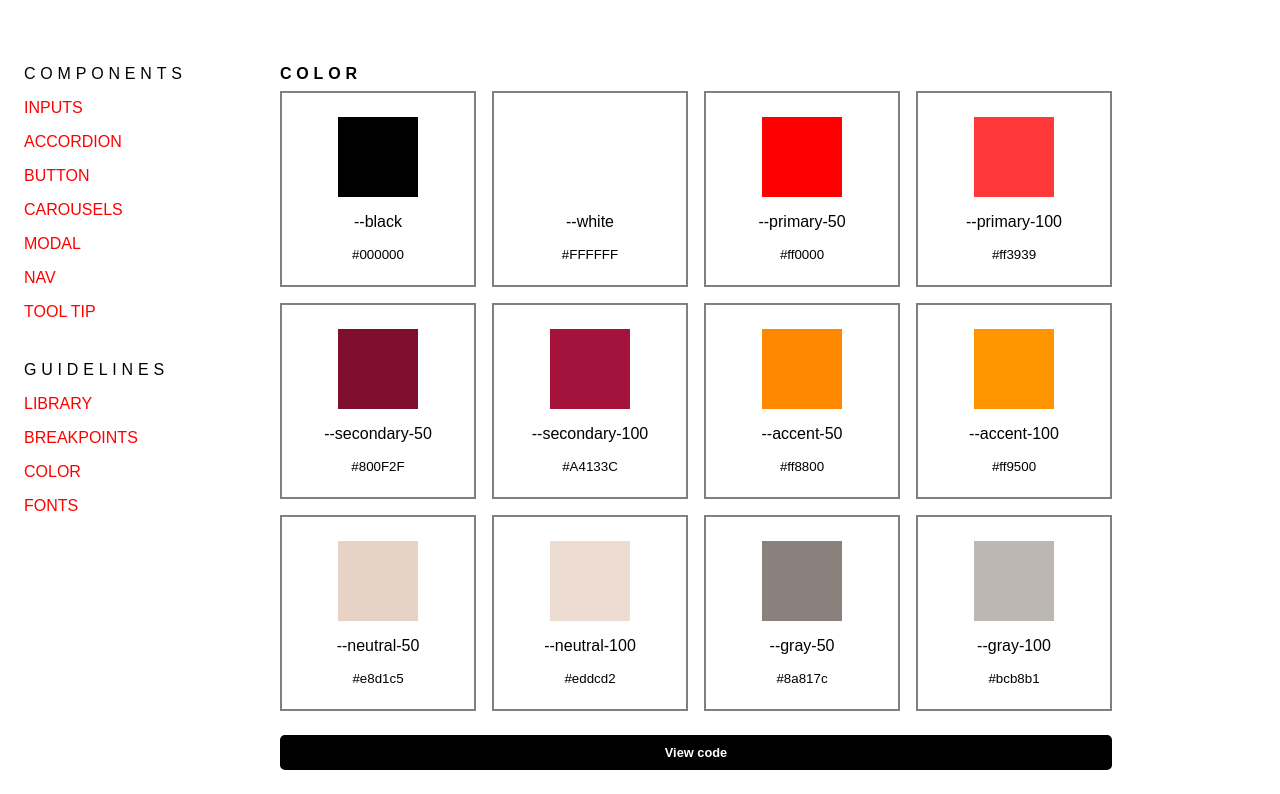
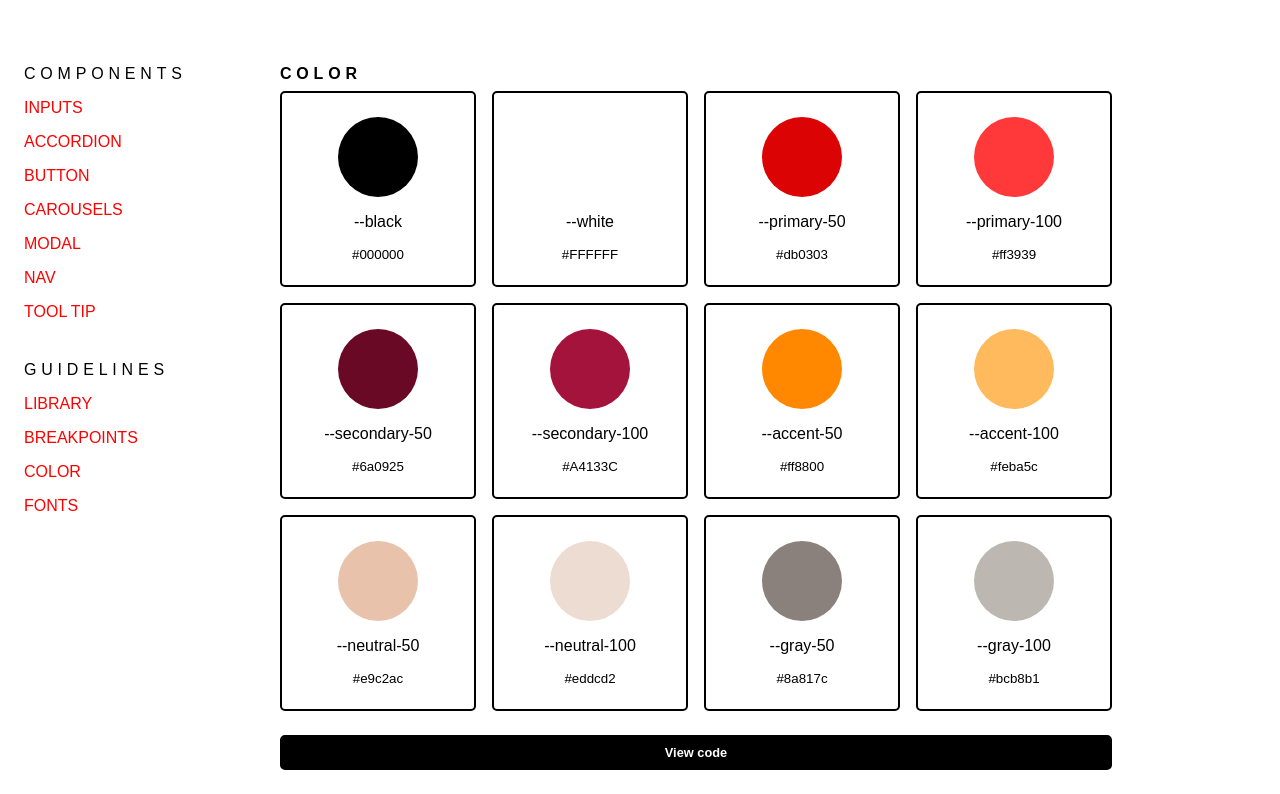
Before and after one commit to geletkaplus/pattern-library, a Gatsby site: page /color in a window 1280 px wide. Shown: the part 125-919 px from the top of the page. Built offline with nearby package versions, Linux system fonts and the light colour scheme; Gatsby itself is replaced by a stand-in of ours.

Commit message:
update colors page

```diff
--- a/src/components/patterns/TextCarousel.jsx
+++ b/src/components/patterns/carousels/TextCarousel.jsx
@@ -1,8 +1,8 @@
 import React, { useEffect, useState } from 'react';
 import { useSwipeable } from 'react-swipeable';
-import HeaderWithLine from './HeaderWithLine';
-import left from '../../images/left-white-caret.svg';
-import right from '../../images/right-white-caret.svg';
+import HeaderWithLine from '../HeaderWithLine';
+import left from '../../../images/left-white-caret.svg';
+import right from '../../../images/right-white-caret.svg';
 import styled from 'styled-components';
 
 const StyledTextCarousel = styled.div`
--- a/src/pages/carousels.jsx
+++ b/src/pages/carousels.jsx
@@ -2,10 +2,10 @@ import React from 'react';
 import PatternTemplate from '../components/PatternTemplate';
 import TextCarousel, {
   TextCarouselItem,
-} from '../components/patterns/TextCarousel';
+} from '../components/patterns/carousels/TextCarousel';
 import ImageCarousel, {
   ImageCarouselItem,
-} from '../components/patterns/ImageCarousel';
+} from '../components/patterns/carousels/ImageCarousel';
 import image1 from '../images/image-1.jpg';
 import image2 from '../images/image-2.jpg';
 import image3 from '../images/image-3.jpg';
--- a/src/pages/color.jsx
+++ b/src/pages/color.jsx
@@ -4,17 +4,19 @@ import styled from 'styled-components';
 
 const StyledBlock = styled.div`
   display: flex;
-  border: 2px solid gray;
+  border: 2px solid black;
   width: 11rem;
   height: 11rem;
   flex-direction: column;
   align-items: center;
   justify-content: center;
   padding: 0.5rem;
+  border-radius: 5px;
 
   .color {
     width: 5rem;
     height: 5rem;
+    border-radius: 100px;
   }
 `;
 
@@ -32,13 +34,13 @@ const Block = () => {
   const colors = [
     { hex: '#000000', name: '--black' },
     { hex: '#FFFFFF', name: '--white' },
-    { hex: '#ff0000', name: '--primary-50' },
+    { hex: '#db0303', name: '--primary-50' },
     { hex: '#ff3939', name: '--primary-100' },
-    { hex: '#800F2F', name: '--secondary-50' },
+    { hex: '#6a0925', name: '--secondary-50' },
     { hex: '#A4133C', name: '--secondary-100' },
     { hex: '#ff8800', name: '--accent-50' },
-    { hex: '#ff9500', name: '--accent-100' },
-    { hex: '#e8d1c5', name: '--neutral-50' },
+    { hex: '#feba5c', name: '--accent-100' },
+    { hex: '#e9c2ac', name: '--neutral-50' },
     { hex: '#eddcd2', name: '--neutral-100' },
     { hex: '#8a817c', name: '--gray-50' },
     { hex: '#bcb8b1', name: '--gray-100' },
@@ -66,19 +68,19 @@ const ColorPalette = createGlobalStyle\`
     --white: #FFFFFF;
 
     // Primary
-    --primary-50: #ff0000;
+    --primary-50: #db0303;
     --primary-100: #ff3939;
 
     // Secondary
-    --secondary-50: #800F2F;
+    --secondary-50: #6a0925;
     --secondary-100: #A4133C;
 
     // Accent
     --accent-50: #ff8800;
-    --accent-100: #ff9500;
+    --accent-100: #feba5c;
 
     // Neutral
-    --neutral-50: #e8d1c5;
+    --neutral-50: #e9c2ac;
     --neutral-100: #eddcd2;
 
     // Gray
```
Also changed, not shown: src/components/patterns/carousels/ImageCarousel.jsx (renamed from src/components/patterns/ImageCarousel.jsx).
